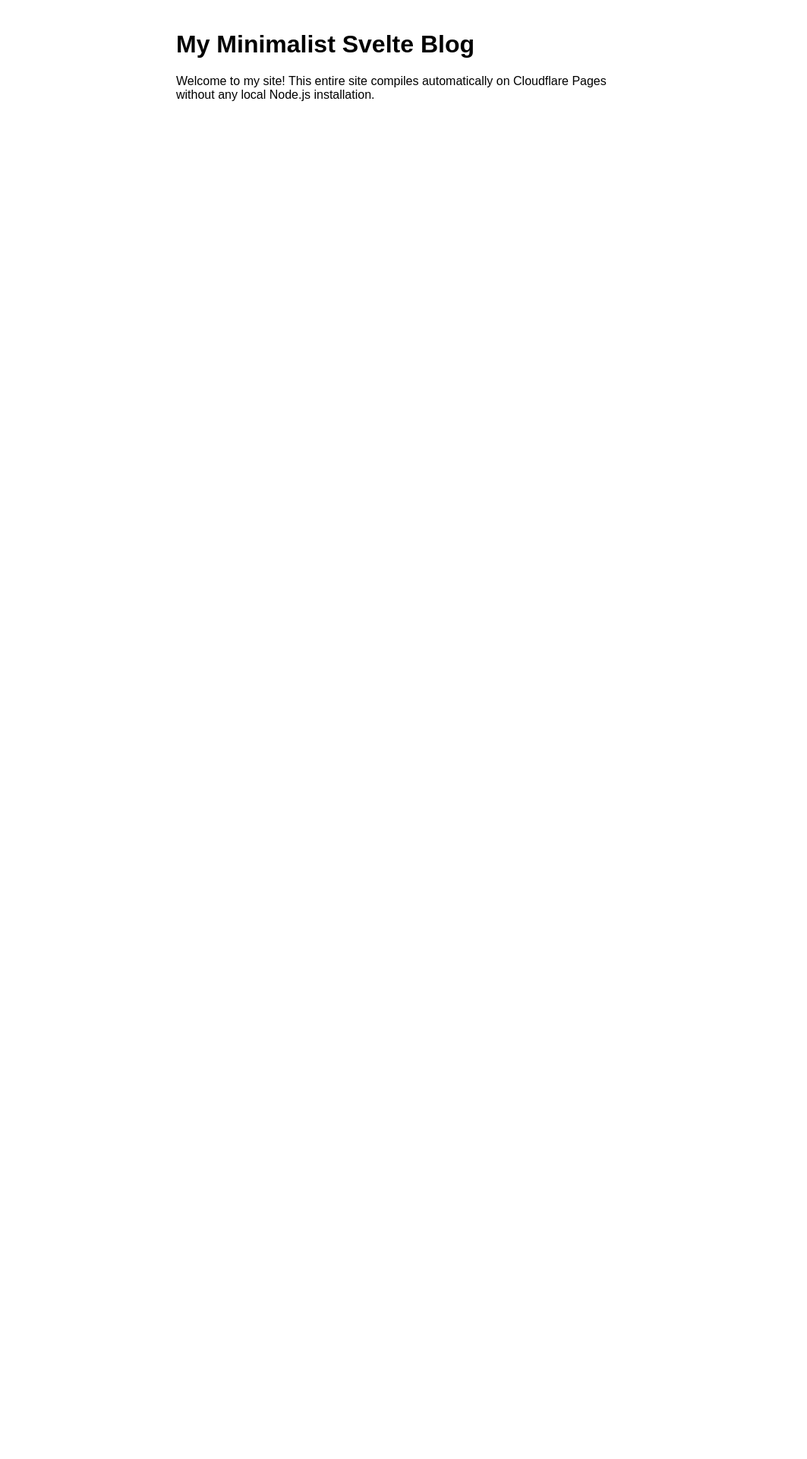
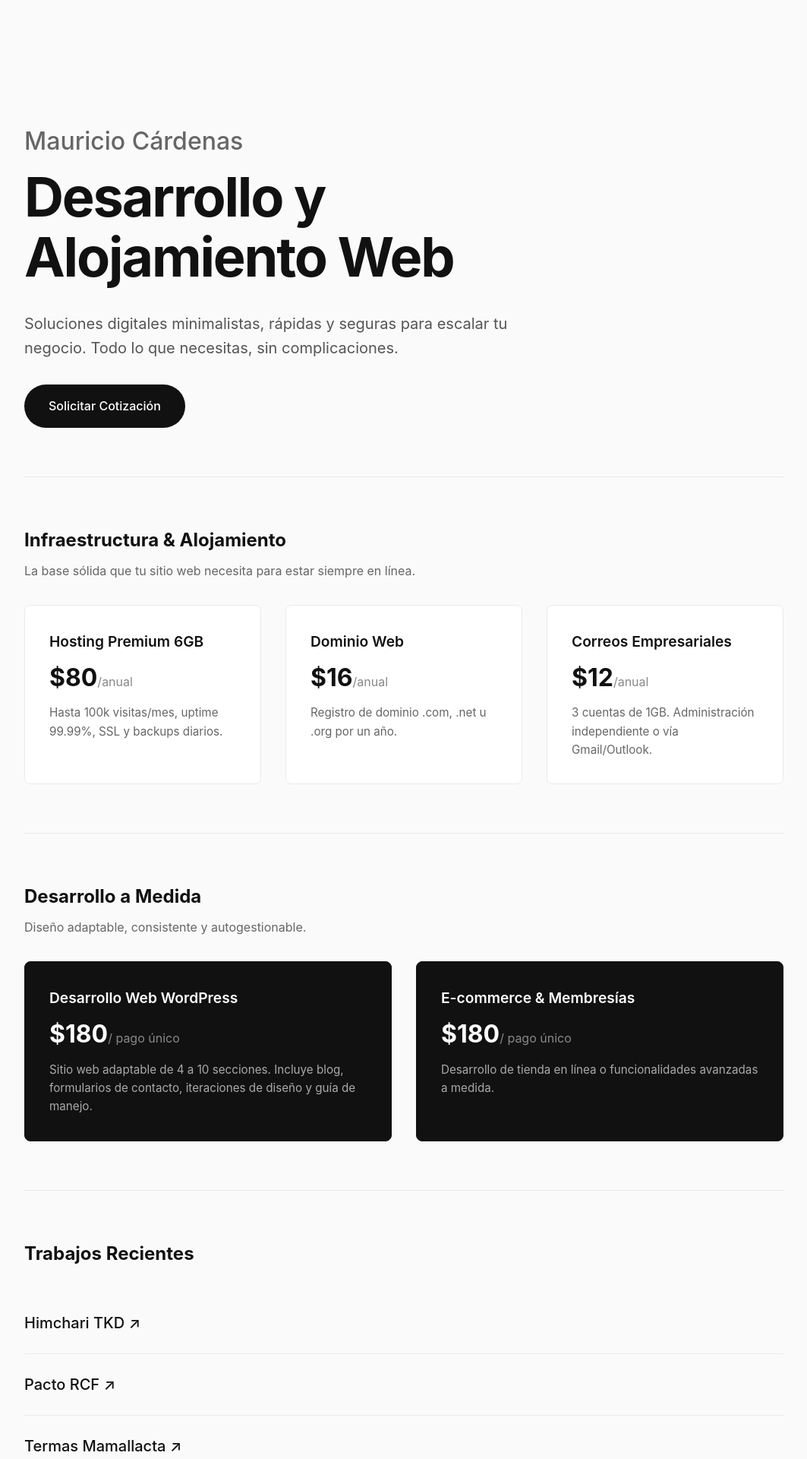
Before and after one commit to maujcardenas/tusitiowp, a SvelteKit app: page / in a window 1280 px wide. Shown: the top 1920 px of the page at 76% size, without its empty margins (108-1171 px from the left). Before the commit the page ends 800 px from the top, so only its background shows below. Built offline with nearby package versions, Linux system fonts and the light colour scheme.

Commit message:
website idea with content

```diff
--- a/src/routes/+page.svelte
+++ b/src/routes/+page.svelte
@@ -1,13 +1,343 @@
 <script>
-    let title = "My Minimalist Svelte Blog";
+    // Datos de los servicios basados en la cotización
+    const serviciosRecurrentes = [
+        {
+            titulo: "Hosting Premium 6GB",
+            precio: "$80",
+            periodo: "/anual",
+            descripcion:
+                "Hasta 100k visitas/mes, uptime 99.99%, SSL y backups diarios.",
+        },
+        {
+            titulo: "Dominio Web",
+            precio: "$16",
+            periodo: "/anual",
+            descripcion: "Registro de dominio .com, .net u .org por un año.",
+        },
+        {
+            titulo: "Correos Empresariales",
+            precio: "$12",
+            periodo: "/anual",
+            descripcion:
+                "3 cuentas de 1GB. Administración independiente o vía Gmail/Outlook.",
+        },
+    ];
+
+    const serviciosDesarrollo = [
+        {
+            titulo: "Desarrollo Web WordPress",
+            precio: "$180",
+            periodo: "pago único",
+            descripcion:
+                "Sitio web adaptable de 4 a 10 secciones. Incluye blog, formularios de contacto, iteraciones de diseño y guía de manejo.",
+        },
+        {
+            titulo: "E-commerce & Membresías",
+            precio: "$180",
+            periodo: "pago único",
+            descripcion:
+                "Desarrollo de tienda en línea o funcionalidades avanzadas a medida.",
+        },
+    ];
+
+    const portafolio = [
+        { nombre: "Himchari TKD", url: "http://himcharitkd.com" },
+        { nombre: "Pacto RCF", url: "http://pacto-rcf.com" },
+        { nombre: "Termas Mamallacta", url: "http://mamallacta.com" },
+        { nombre: "Maigua Living", url: "http://maigualiving.com" },
+    ];
 </script>
 
-<main
-    style="font-family: sans-serif; max-width: 600px; margin: 40px auto; padding: 0 20px;"
->
-    <h1>{title}</h1>
-    <p>
-        Welcome to my site! This entire site compiles automatically on
-        Cloudflare Pages without any local Node.js installation.
-    </p>
+<main>
+    <header class="hero">
+        <h1>Mauricio Cárdenas</h1>
+        <h2>Desarrollo y Alojamiento Web</h2>
+        <p>
+            Soluciones digitales minimalistas, rápidas y seguras para escalar tu
+            negocio. Todo lo que necesitas, sin complicaciones.
+        </p>
+        <a href="#contacto" class="btn">Solicitar Cotización</a>
+    </header>
+
+    <section class="section">
+        <div class="section-header">
+            <h3>Infraestructura & Alojamiento</h3>
+            <p>
+                La base sólida que tu sitio web necesita para estar siempre en
+                línea.
+            </p>
+        </div>
+        <div class="grid">
+            {#each serviciosRecurrentes as servicio}
+                <article class="card">
+                    <h4>{servicio.titulo}</h4>
+                    <div class="price">
+                        <strong>{servicio.precio}</strong><span
+                            >{servicio.periodo}</span
+                        >
+                    </div>
+                    <p>{servicio.descripcion}</p>
+                </article>
+            {/each}
+        </div>
+    </section>
+
+    <section class="section">
+        <div class="section-header">
+            <h3>Desarrollo a Medida</h3>
+            <p>Diseño adaptable, consistente y autogestionable.</p>
+        </div>
+        <div class="grid">
+            {#each serviciosDesarrollo as servicio}
+                <article class="card dark">
+                    <h4>{servicio.titulo}</h4>
+                    <div class="price">
+                        <strong>{servicio.precio}</strong><span>
+                            / {servicio.periodo}</span
+                        >
+                    </div>
+                    <p>{servicio.descripcion}</p>
+                </article>
+            {/each}
+        </div>
+    </section>
+
+    <section class="section">
+        <div class="section-header">
+            <h3>Trabajos Recientes</h3>
+        </div>
+        <ul class="portfolio-list">
+            {#each portafolio as item}
+                <li>
+                    <a
+                        href={item.url}
+                        target="_blank"
+                        rel="noopener noreferrer"
+                    >
+                        {item.nombre} ↗
+                    </a>
+                </li>
+            {/each}
+        </ul>
+    </section>
+
+    <footer id="contacto">
+        <div class="footer-content">
+            <h3>¿Listo para empezar?</h3>
+            <p>
+                Soporte gratuito de por vida para clientes. Transparencia y
+                confidencialidad garantizada.
+            </p>
+            <a href="mailto:hola@ejemplo.com" class="btn outline"
+                >hola@mauriciocardenas.com</a
+            >
+        </div>
+    </footer>
 </main>
+
+<style>
+    /* Configuración global y variables */
+    :global(body) {
+        margin: 0;
+        padding: 0;
+        background-color: #fafafa;
+        color: #111111;
+        font-family: -apple-system, BlinkMacSystemFont, "Segoe UI", Roboto,
+            Helvetica, Arial, sans-serif;
+        -webkit-font-smoothing: antialiased;
+        line-height: 1.6;
+    }
+
+    :root {
+        --space-sm: 1rem;
+        --space-md: 2rem;
+        --space-lg: 4rem;
+        --space-xl: 8rem;
+        --radius: 8px;
+        --border: 1px solid #eaeaea;
+    }
+
+    /* Layout base */
+    main {
+        max-width: 1000px;
+        margin: 0 auto;
+        padding: var(--space-md);
+    }
+
+    /* Hero Section */
+    .hero {
+        padding: var(--space-xl) 0 var(--space-lg);
+        max-width: 700px;
+    }
+
+    .hero h1 {
+        font-size: clamp(1.5rem, 4vw, 2rem);
+        font-weight: 500;
+        color: #666;
+        margin: 0 0 0.5rem 0;
+    }
+
+    .hero h2 {
+        font-size: clamp(2.5rem, 8vw, 4.5rem);
+        font-weight: 700;
+        letter-spacing: -0.03em;
+        line-height: 1.1;
+        margin: 0 0 var(--space-md) 0;
+    }
+
+    .hero p {
+        font-size: clamp(1.1rem, 3vw, 1.25rem);
+        color: #555;
+        margin-bottom: var(--space-md);
+    }
+
+    /* Botones */
+    .btn {
+        display: inline-block;
+        background: #111;
+        color: #fff;
+        text-decoration: none;
+        padding: 1rem 2rem;
+        border-radius: 100px; /* Estilo píldora muy moderno */
+        font-weight: 500;
+        transition:
+            transform 0.2s ease,
+            background 0.2s ease;
+    }
+
+    .btn:hover {
+        background: #333;
+        transform: translateY(-2px);
+    }
+
+    .btn.outline {
+        background: transparent;
+        color: #111;
+        border: 1px solid #111;
+    }
+
+    .btn.outline:hover {
+        background: #111;
+        color: #fff;
+    }
+
+    /* Secciones y Grid Responsivo Integrado */
+    .section {
+        padding: var(--space-lg) 0;
+        border-top: var(--border);
+    }
+
+    .section-header {
+        margin-bottom: var(--space-md);
+    }
+
+    .section-header h3 {
+        font-size: 1.5rem;
+        margin: 0 0 0.5rem 0;
+    }
+
+    .section-header p {
+        color: #666;
+        margin: 0;
+    }
+
+    /* La magia de la responsividad con poco código */
+    .grid {
+        display: grid;
+        grid-template-columns: repeat(auto-fit, minmax(min(100%, 280px), 1fr));
+        gap: var(--space-md);
+    }
+
+    /* Tarjetas de Servicio */
+    .card {
+        background: #fff;
+        border: var(--border);
+        padding: var(--space-md);
+        border-radius: var(--radius);
+        display: flex;
+        flex-direction: column;
+    }
+
+    .card.dark {
+        background: #111;
+        color: #fff;
+        border-color: #111;
+    }
+
+    .card h4 {
+        margin: 0 0 1rem 0;
+        font-size: 1.2rem;
+        font-weight: 600;
+    }
+
+    .card .price {
+        margin-bottom: 1rem;
+        font-size: 1rem;
+    }
+
+    .card .price strong {
+        font-size: 2rem;
+        line-height: 1;
+    }
+
+    .card .price span {
+        color: #888;
+    }
+
+    .card p {
+        margin: 0;
+        color: #666;
+        font-size: 0.95rem;
+    }
+
+    .card.dark p {
+        color: #aaa;
+    }
+
+    /* Lista del Portafolio */
+    .portfolio-list {
+        list-style: none;
+        padding: 0;
+        margin: 0;
+        display: flex;
+        flex-direction: column;
+    }
+
+    .portfolio-list li {
+        border-bottom: var(--border);
+    }
+
+    .portfolio-list a {
+        display: block;
+        padding: 1.5rem 0;
+        color: #111;
+        text-decoration: none;
+        font-size: 1.25rem;
+        font-weight: 500;
+        display: flex;
+        justify-content: space-between;
+        transition: color 0.2s ease;
+    }
+
+    .portfolio-list a:hover {
+        color: #666;
+    }
+
+    /* Footer */
+    footer {
+        padding: var(--space-lg) 0 var(--space-xl);
+        border-top: var(--border);
+        text-align: center;
+    }
+
+    footer h3 {
+        font-size: 2rem;
+        margin: 0 0 1rem 0;
+    }
+
+    footer p {
+        color: #666;
+        margin: 0 auto var(--space-md);
+        max-width: 500px;
+    }
+</style>
```
